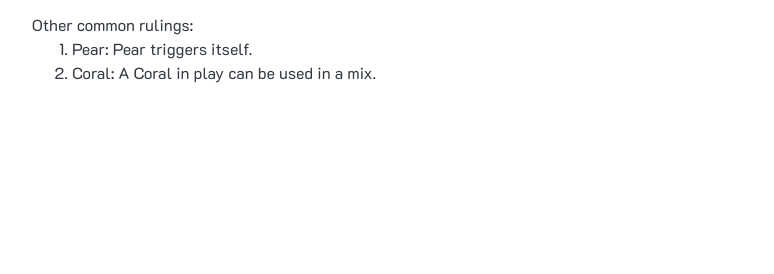
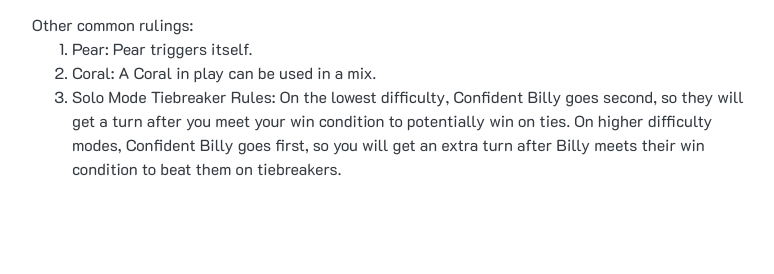
Before and after one commit to mojorge/chromamix, a plain HTML site: page index.html in a window 1280 px wide. Shown: the part 1685-1959 px from the top of the page, without its empty margins (243-1017 px from the left). Drawn offline with nearby package versions, Linux system fonts and the light colour scheme.

Commit message:
solo ruling

```diff
--- a/index.html
+++ b/index.html
@@ -59,6 +59,8 @@ Other common rulings:
 <ol>
 <li>Pear: Pear triggers itself.</li>
 <li>Coral: A Coral in play can be used in a mix.</li>
+<li>Solo Mode Tiebreaker Rules: On the lowest difficulty, Confident Billy goes second, so they will get a turn after you meet your win condition to potentially win on ties. On higher difficulty modes, Confident Billy goes first, so you will get an extra turn after Billy meets their win condition to beat them on tiebreakers. </li>
+
 </ol>
 
             </div>
```
